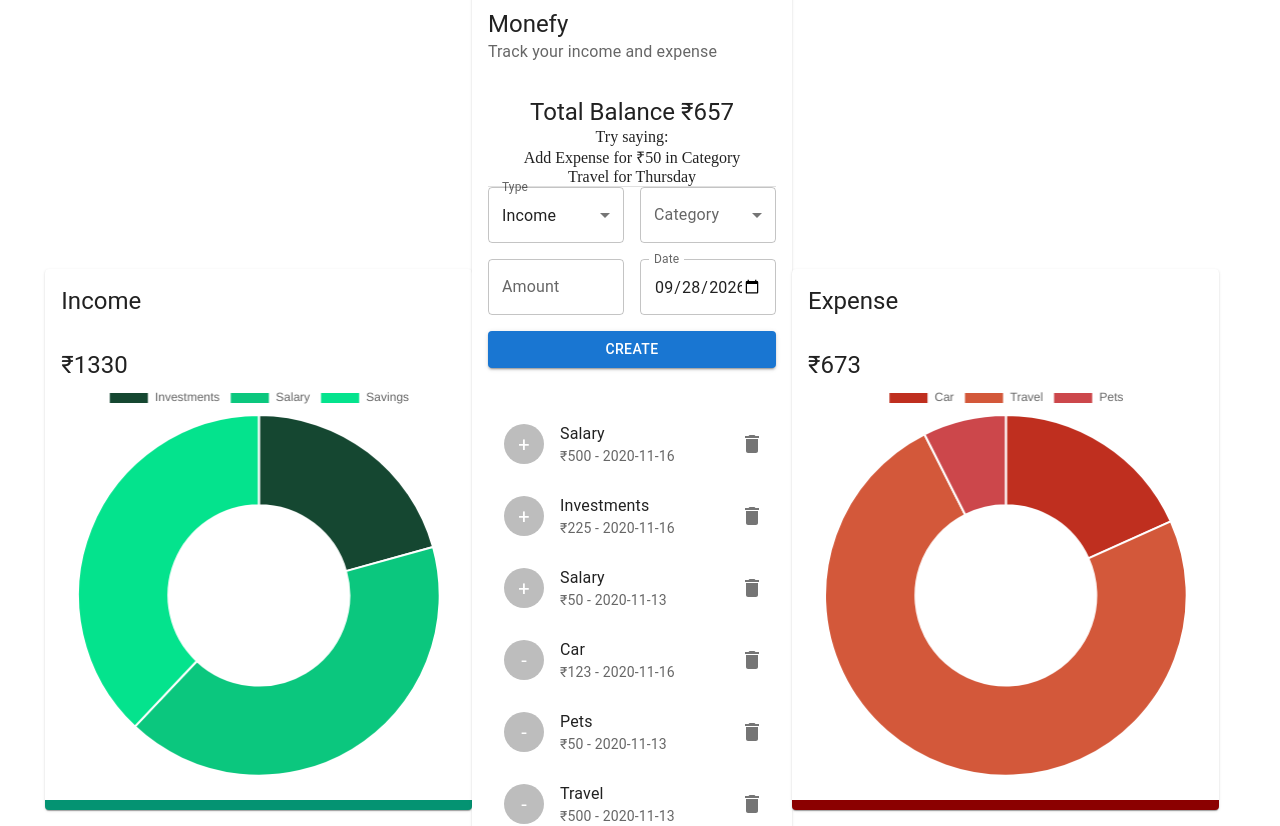
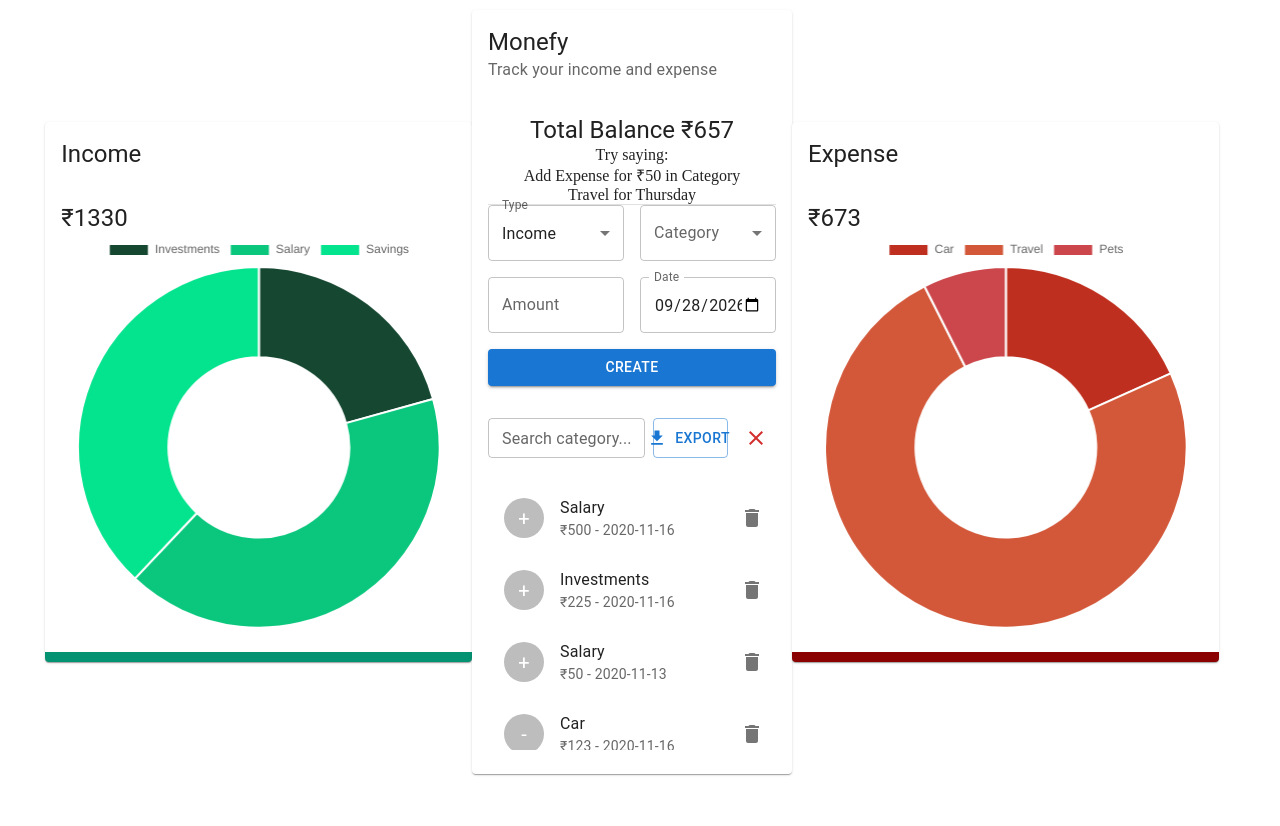
Before and after one commit to Mahesh-619Zeno/expense-tracker-modern, a React (Vite) app: page / in a window 1280 px wide. Shown: the top 826 px of the page. After the commit the page ends 800 px from the top, so only its background shows below. Built offline with nearby package versions, Linux system fonts and the light colour scheme.

Commit message:
feat(transactions): add search filtering, date range sorting, and CSV export utility

```diff
--- a/src/components/Main/List/List.jsx
+++ b/src/components/Main/List/List.jsx
@@ -1,5 +1,5 @@
 // src/components/Main/List/List.jsx
-import React, { useContext } from "react";
+import React, { useContext, useState } from "react";
 import {
   List as MUIList,
   ListItem,
@@ -7,18 +7,57 @@
   IconButton,
   ListItemAvatar,
   Avatar,
+  TextField,
+  Box,
+  Button,
 } from "@mui/material";
-import { Delete } from "@mui/icons-material";
+import { Delete, FileDownload, Clear } from "@mui/icons-material";
 import { ExpenseTrackerContext } from "../../../context/context";
 import useStyles from "./styles";
+import { downloadCSV } from "../../../utils/exportCsv";
 
 const List = () => {
   const classes = useStyles();
-  const { transactions, deleteTransaction } = useContext(ExpenseTrackerContext);
+  const { transactions, deleteTransaction, clearAllTransactions } = useContext(ExpenseTrackerContext);
+  const [query, setQuery] = useState("");
+
+  const filteredTransactions = transactions.filter((t) =>
+    t.category.toLowerCase().includes(query.toLowerCase())
+  );
+
+  const handleExport = () => {
+    downloadCSV(filteredTransactions);
+  };
 
   return (
-    <MUIList>
-      {transactions.map((transaction) => (
+    <Box>
+      <Box display="flex" gap={1} mb={2}>
+        <TextField
+          size="small"
+          label="Search category..."
+          value={query}
+          onChange={(e) => setQuery(e.target.value)}
+          fullWidth
+        />
+        <Button
+          variant="outlined"
+          color="primary"
+          startIcon={<FileDownload />}
+          onClick={handleExport}
+        >
+          Export
+        </Button>
+        <IconButton
+          color="error"
+          aria-label="clear all"
+          onClick={() => clearAllTransactions()}
+        >
+          <Clear />
+        </IconButton>
+      </Box>
+
+      <MUIList className={classes.listContainer}>
+        {filteredTransactions.map((transaction) => (
           <ListItem key={transaction.id}>
             <ListItemAvatar>
               <Avatar
@@ -47,6 +86,7 @@
           </ListItem>
         ))}
       </MUIList>
+    </Box>
   );
 };
 
--- a/src/components/Main/List/styles.js
+++ b/src/components/Main/List/styles.js
@@ -1,7 +1,7 @@
 import { makeStyles } from "@mui/styles";
 import { red, green } from '@mui/material/colors';
 
-export default makeStyles(() => ({
+export default makeStyles((theme) => ({
   avatarIncome: {
     backgroundColor: green[500],
     color: '#fff',
@@ -10,4 +10,8 @@
     backgroundColor: red[500],
     color: '#fff',
   },
+  listContainer: {
+    maxHeight: '260px',
+    overflowY: 'auto',
+  },
 }));
--- a/src/hooks/useTransactions.js
+++ b/src/hooks/useTransactions.js
@@ -2,31 +2,24 @@
 import { ExpenseTrackerContext } from "../context/context";
 import { incomeCategories, expenseCategories, resetCategories } from "../constants/categories";
 
-const useTransactions = (title) => {
-  // Reset all category amounts
+const useTransactions = (title, options) => {
   resetCategories();
 
   const { transactions } = useContext(ExpenseTrackerContext);
 
-  // Filter transactions based on title: Income or Expense
   const filteredTransactions = transactions.filter((t) => t.type === title);
 
-  // Calculate total amount
   const total = filteredTransactions.reduce((acc, curr) => acc + curr.amount, 0);
 
-  // Pick categories based on type
   const categories = title === "Income" ? incomeCategories : expenseCategories;
 
-  // Assign amounts to categories
   filteredTransactions.forEach((t) => {
     const category = categories.find((c) => c.type === t.category);
     if (category) category.amount += t.amount;
   });
 
-  // Keep only categories with amount > 0
   const chartCategories = categories.filter((c) => c.amount > 0);
 
-  // ChartJS data format
   const chartData = {
     datasets: [
       {
--- /dev/null
+++ b/src/utils/exportCsv.js
@@ -0,0 +1,28 @@
+// src/utils/exportCsv.js
+export const convertToCSV = (items, headers = []) => {
+  if (!items || !items.length) return "";
+
+  const keys = headers.length ? headers : Object.keys(items[0]);
+  const headerRow = keys.join(",");
+
+  const rows = items.map((item) =>
+    keys
+      .map((key) => {
+        const val = item[key] ?? "";
+        return typeof val === "string" && val.includes(",") ? `"${val}"` : val;
+      })
+      .join(",")
+  );
+
+  return [headerRow, ...rows].join("\n");
+};
+
+export const downloadCSV = (data, filename = "transactions.csv", config = {}) => {
+  const csvContent = convertToCSV(data);
+  const blob = new Blob([csvContent], { type: "text/csv;charset=utf-8;" });
+  const url = URL.createObjectURL(blob);
+  const link = document.createElement("a");
+  link.setAttribute("href", url);
+  link.setAttribute("download", filename);
+  link.click();
+};
```
Also changed, not shown: 1 other file (tests, documents, lock files or other folders). Lines whose indentation alone changed are shown as unchanged.
